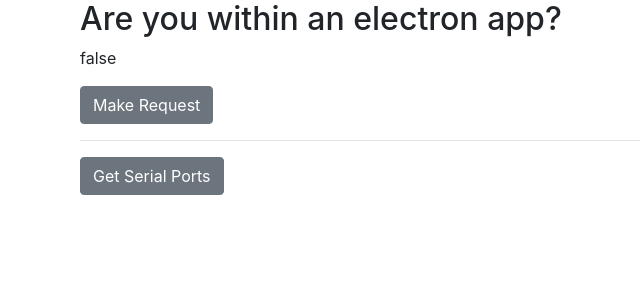
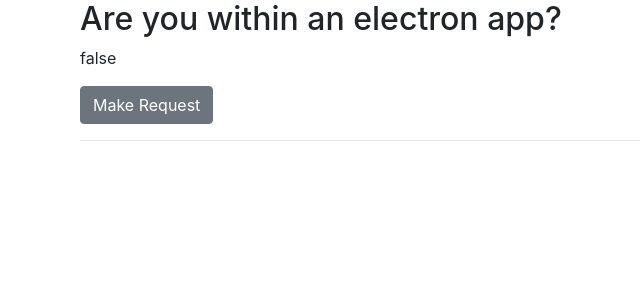
Before and after one commit to GE-MDS-FNM-V2/react-ui, a React (Create React App) app: page / in a window 1280 px wide. Shown: the top 300 px of the page, without its empty margins (5-645 px from the left). Built offline with nearby package versions, Linux system fonts and the light colour scheme.

Commit message:
serial updates

```diff
--- a/src/components/home.js
+++ b/src/components/home.js
@@ -27,9 +27,12 @@
             Make Request
           </Button>
           <hr />
+          {inElectron && (
+            <div>
               {serial.result && (
                 <React.Fragment>
-              <h2>Result</h2> <p>{JSON.stringify(serial.result, null, 4)}</p>
+                  <h2>Result</h2>{' '}
+                  <p>{JSON.stringify(serial.result, null, 4)}</p>
                 </React.Fragment>
               )}
               {serial.isFetching && <h2>Is Fetching Serial Port</h2>}
@@ -45,6 +48,8 @@
               >
                 Get Serial Ports
               </Button>
+            </div>
+          )}
         </Col>
       </Row>
     </Container>
```
Lines whose indentation alone changed are shown as unchanged.
